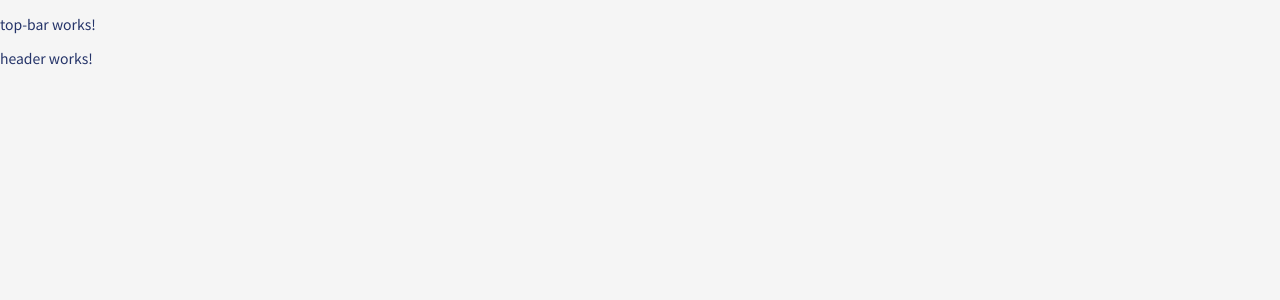
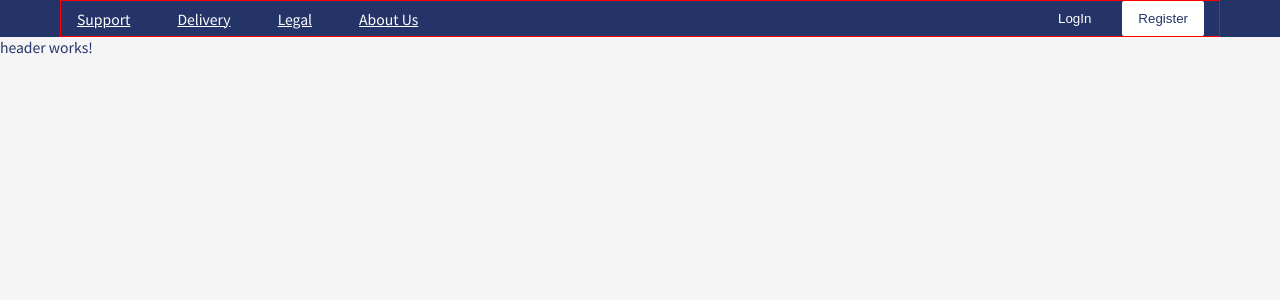
Before and after one commit to irfan-ansari-au28/tshirt-bazar, an Angular app: page / in a window 1280 px wide. Shown: the top 300 px of the page. Built offline with nearby package versions, Linux system fonts and the light colour scheme.

Commit message:
design the top-bar component

```diff
--- a/src/app/component/navbar/top-bar/top-bar.component.css
+++ b/src/app/component/navbar/top-bar/top-bar.component.css
@@ -0,0 +1,45 @@
+nav {
+  background-color: #243468;
+}
+.top-bar {
+  /* margin-top: 10px; */
+  color: white;
+}
+
+.top-bar-link {
+  padding: 10px 16px;
+  margin-right: 15px;
+}
+
+.top-bar-link:hover {
+  color: #243468;
+  background-color: rgba(255, 255, 255, 0.502);
+}
+
+.btn {
+  padding: 10px 16px;
+  margin-right: 15px;
+  text-align: center;
+}
+
+.btn-active {
+  background-color: white;
+  color: #243468;
+}
+
+a {
+  color: white;
+}
+
+button {
+  background-color: transparent;
+  color: white;
+  border: none;
+  border-radius: 2px;
+  cursor: pointer;
+}
+
+button:hover {
+  color: #243468;
+  background-color: rgba(255, 255, 255, 0.502);
+}
--- a/src/app/component/navbar/top-bar/top-bar.component.html
+++ b/src/app/component/navbar/top-bar/top-bar.component.html
@@ -1 +1,20 @@
-<p>top-bar works!</p>
+<nav>
+  <div class="container">
+    <div class="top-bar flex-space-between">
+      <div class="top-bar-links">
+        <a href="#" class="top-bar-link">Support</a>
+        <a href="#" class="top-bar-link">Delivery</a>
+        <a href="#" class="top-bar-link">Legal</a>
+        <a href="#" class="top-bar-link">About Us</a>
+      </div>
+      <div class="top-bar-buttons">
+        <a href="#">
+          <button class="btn">LogIn</button>
+        </a>
+        <a href="#">
+          <button class="btn btn-active">Register</button>
+        </a>
+      </div>
+    </div>
+  </div>
+</nav>
--- a/src/styles.css
+++ b/src/styles.css
@@ -3,6 +3,8 @@
 
 * {
   box-sizing: border-box;
+  margin: 0px;
+  padding: 0px;
 }
 
 html {
@@ -10,7 +12,6 @@ html {
 }
 
 body {
-  margin: 0;
   background-color: #f5f5f5;
   color: #253469;
   font-size: 14px;
@@ -22,9 +23,22 @@ body {
   align-items: center;
 }
 
+.flex-space-between {
+  display: flex;
+  flex-direction: row;
+  justify-content: space-between;
+  align-items: center;
+}
+
 .container {
-  max-width: 1140px;
-  height: 100vh;
+  max-width: 1160px;
+  /* height: 100vh; */
+  margin: 0rem auto;
+  border: 1px solid red;
+}
+
+section {
+  padding: 3.5rem 0rem;
 }
 
 h1 {
```
